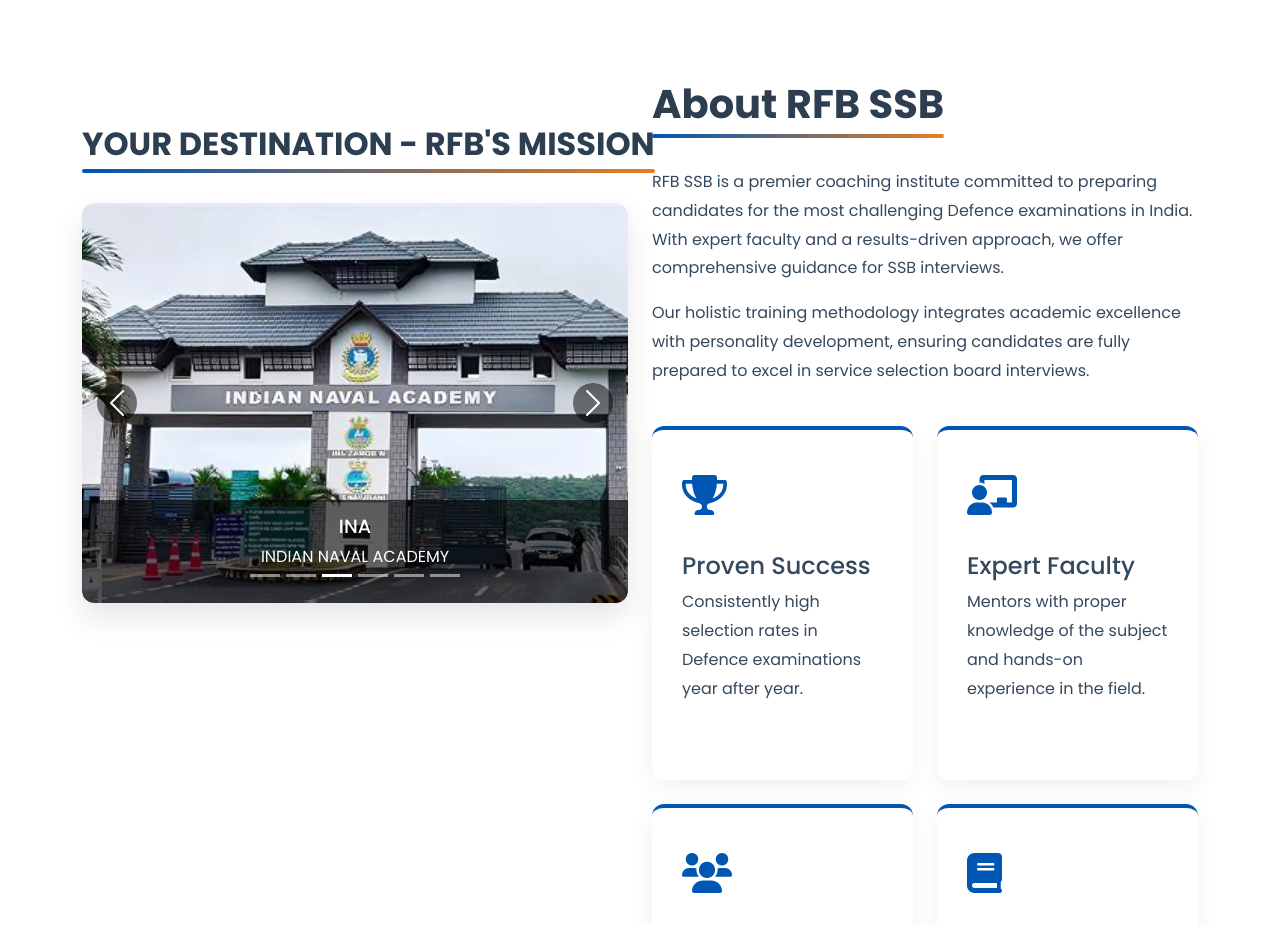
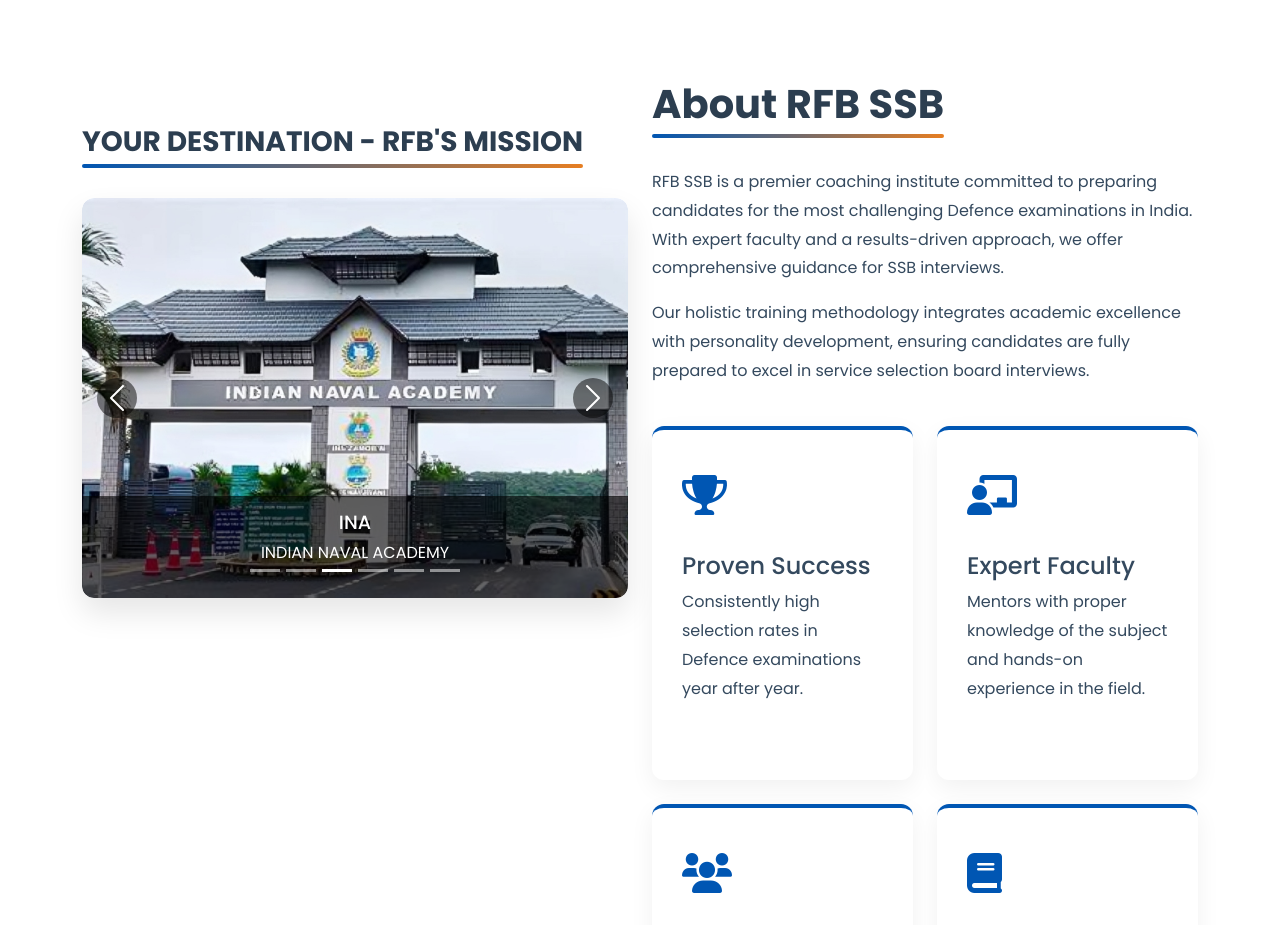
Before and after one commit to Shivang-Mishra-20/RFB-New, a plain HTML site: page index.html in a window 1280 px wide. Shown: the part 880-1805 px from the top of the page. Drawn offline with nearby package versions, Linux system fonts and the light colour scheme.

Commit message:
Update index.html

```diff
--- a/index.html
+++ b/index.html
@@ -818,7 +818,7 @@
         <div class="row align-items-start">
             <!-- Left Column: Title and Carousel -->
             <div class="col-lg-6 mb-4 mb-lg-0" style="margin-top: 2.8rem;">
-                <h2 class="section-title" style="white-space: nowrap; font-size: 2rem;">YOUR DESTINATION - RFB'S MISSION</h2>
+                <h2 class="section-title" style="white-space: nowrap; font-size: 1.75rem;">YOUR DESTINATION - RFB'S MISSION</h2>
                 <div id="aboutCarousel" class="carousel slide about-carousel" data-bs-ride="carousel" data-bs-interval="2500">
                     <div class="carousel-indicators">
                         <button type="button" data-bs-target="#aboutCarousel" data-bs-slide-to="0" class="active" aria-current="true" aria-label="Slide 1"></button>
```
